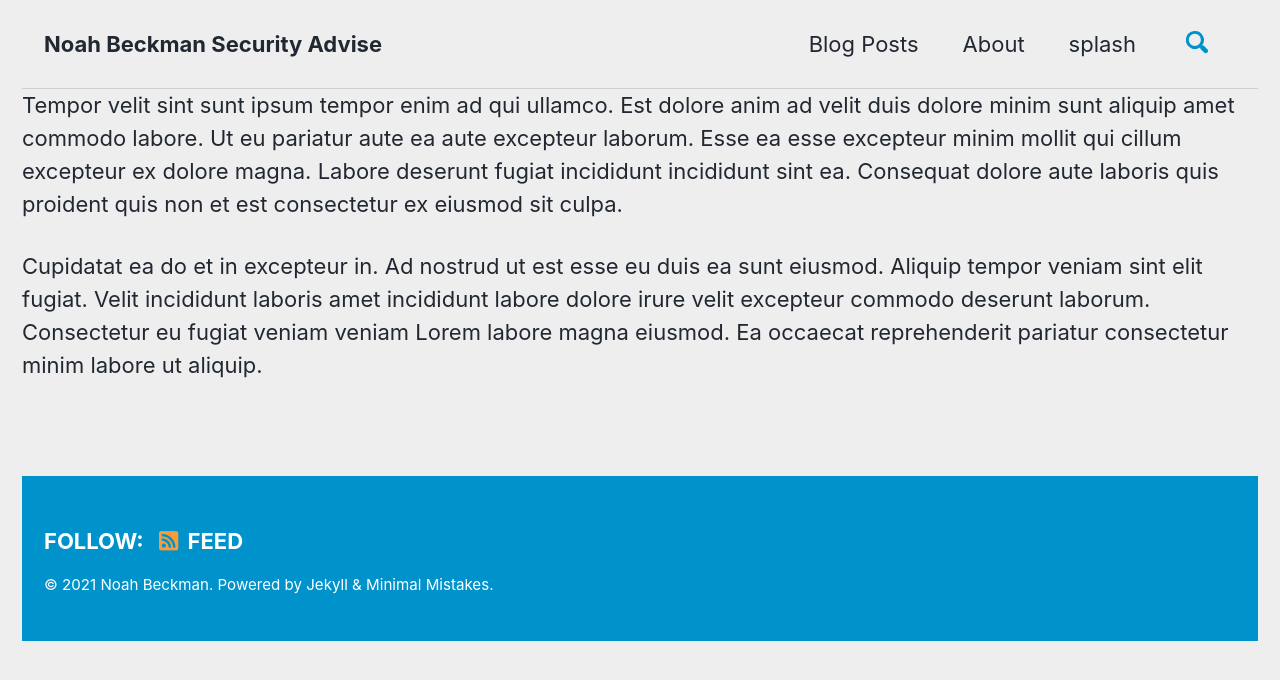
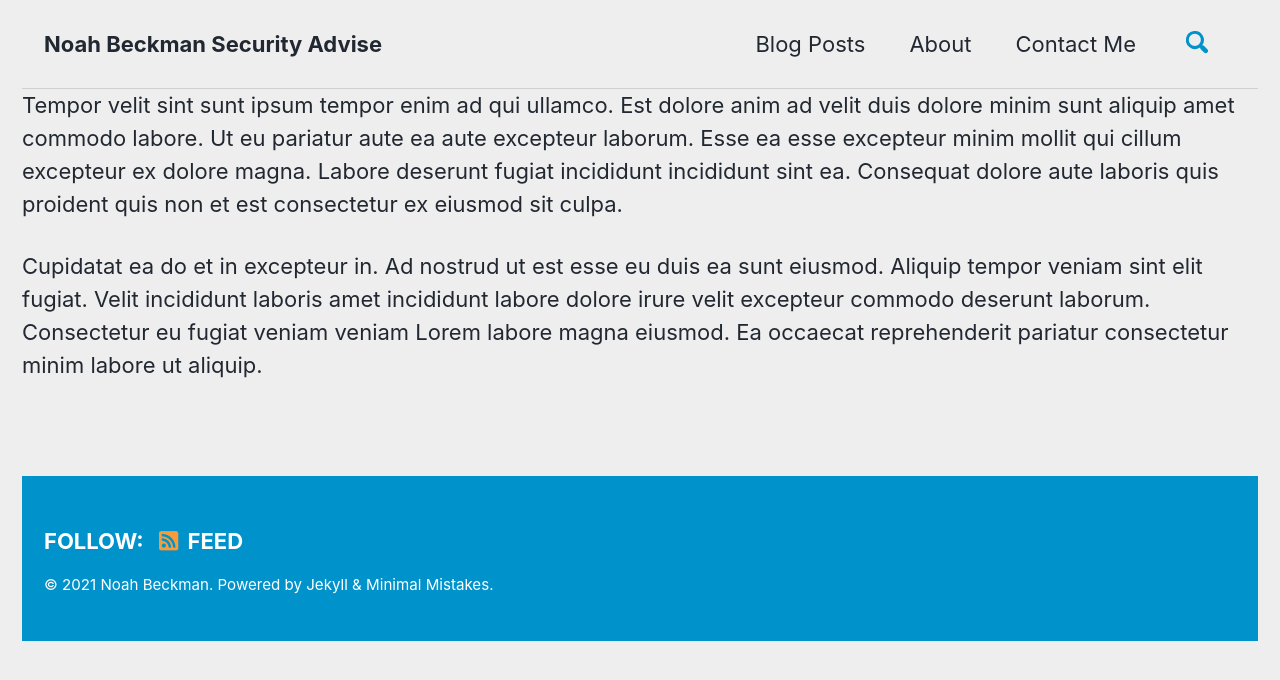
Before and after one commit to CyberM00se/Website, a Jekyll site: the page built from _pages/about.md, in a window 1280 px wide. Shown: the top 680 px of the page. Built offline with Jekyll 4.4.1, drawn with Linux system fonts in a browser that asks for light colours; cached includes are drawn as plain includes; our own code applies the rules of GitHub Pages for plain Markdown files.

Commit message:
Update navigation.yml

```diff
--- a/_data/navigation.yml
+++ b/_data/navigation.yml
@@ -4,5 +4,5 @@ main:
     url: /blog/
   - title: "About"
     url: /about/
-  - title: "splash"
-    url: /docs/_pages/splash-page.md
+  - title: "Contact Me"
+    url: /about/
```
